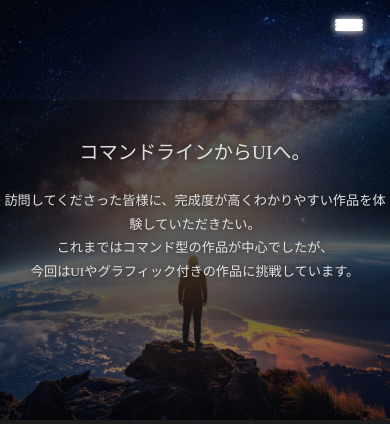
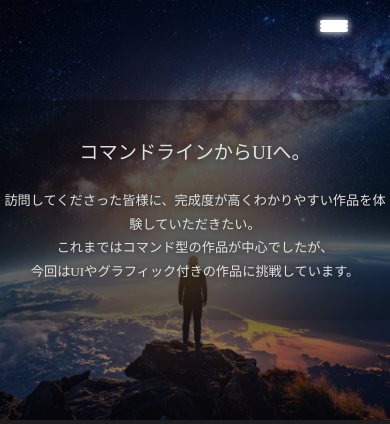
Before and after one commit to 1kz-ma1/Profile, a Django app: page /portfolio/ in a window 390 px wide. Shown: the top 424 px of the page. Run offline with Django 4.2, Linux system fonts and the light colour scheme; some libraries are stand-ins or nearby versions.

Commit message:
portforio

```diff
--- a/intro/static/css/style.css
+++ b/intro/static/css/style.css
@@ -282,34 +282,31 @@
 
 /* ハンバーガーメニュー用スタイル */
 #menubar_hdr {
-    position: fixed !important;
-    top: 18px !important;
-    right: 8px !important;
-    left: auto;
+    position: fixed;
+    top: 18px;
+    right: 18px;
     width: 50px;
-    height: 44px;
-    min-height: 40px;
+    height: 50px;
     display: flex;
     flex-direction: column;
     align-items: center;
     justify-content: center;
-    gap: 16px;
-    position: relative;
+    gap: 6px;
     cursor: pointer;
-    z-index: 3000; /* メニュー本体より下げる */
+    z-index: 5000;
     background: transparent;
-    padding: 5px; /* タッチ領域は維持 */
+    padding: 8px;
     box-shadow: none;
     border: none;
-    overflow: visible;
+    transition: right 0.3s ease;
 }
 
 
 /* モバイル時は常に画面右上に固定配置 */
 @media (max-width: 899px) {
   #menubar_hdr {
-    top: 14px !important;
-    right: 0 !important;
+    top: 12px;
+    right: 12px;
   }
 }
 
@@ -327,13 +324,13 @@
 
 /* open 状態 */
 #menubar_hdr.ham span:nth-of-type(1) {
-    transform: translateY(6px) rotate(45deg);
+    transform: translateY(10px) rotate(45deg);
 }
 #menubar_hdr.ham span:nth-of-type(2) {
     opacity: 0;
 }
 #menubar_hdr.ham span:nth-of-type(3) {
-    transform: translateY(-6px) rotate(-45deg);
+    transform: translateY(-10px) rotate(-45deg);
 }
 
 /* 表示切替ユーティリティ */
@@ -350,15 +347,19 @@
         position: fixed;
         top: 0;
         right: 0;
-        width: 260px;
+        width: min(280px, 85vw);
+        max-width: 280px;
         background: #1a1a1a;
         color: #fff;
         height: 100vh;
+        height: 100dvh;
         padding-top: 4rem;
-        transform: translateX(110%); /* 右外に配置 */
+        transform: translateX(100%);
         transition: transform 0.35s cubic-bezier(0.2,0.8,0.2,1), opacity 0.35s;
         z-index: 4000;
         opacity: 0;
+        overflow-y: auto;
+        box-sizing: border-box;
     }
     /* open 時 */
     #menubar.display-block {
@@ -387,10 +388,10 @@
 .overlay {
     position: fixed;
     inset: 0;
-    background: rgba(0,0,0,0.45);
+    background: rgba(0,0,0,0.6);
     opacity: 0;
     transition: opacity 0.35s ease;
-    z-index: 1000;
+    z-index: 3000;
     pointer-events: none;
 }
 .overlay.display-block {
--- a/intro/templates/portfolio.html
+++ b/intro/templates/portfolio.html
@@ -224,7 +224,7 @@
                     <span class="tech-tag">GitHub Pages</span>
                 </div>
                 <a href="https://1kz-ma1.github.io/DX_AI_model/" target="_blank" rel="noopener noreferrer" class="portfolio-link">
-                    サイトを見る →
+                    体験する →
                 </a>
             </div>
         </article>
```
